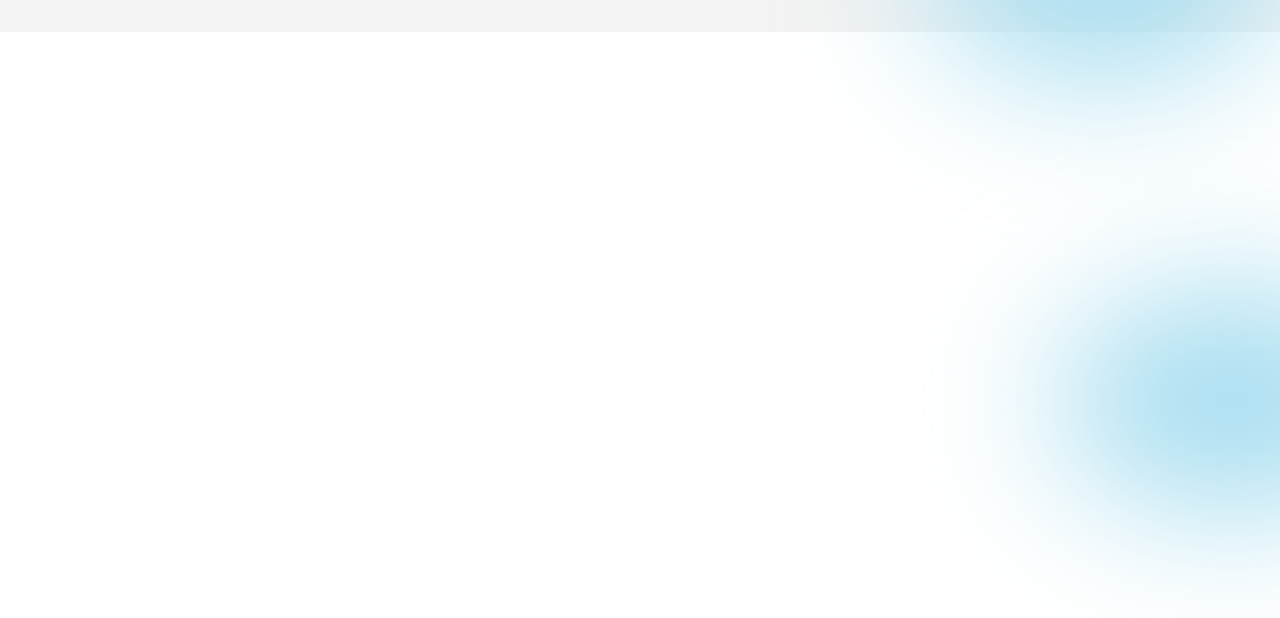
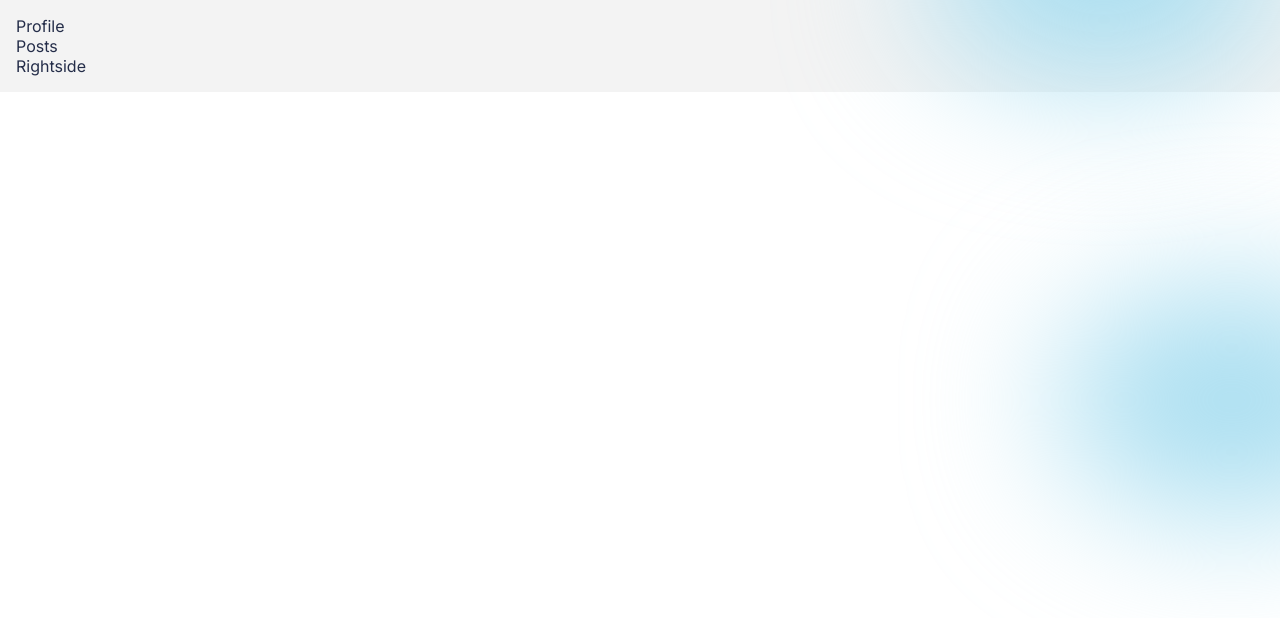
Before and after one commit to 16nicolha/app, a React (Create React App) app: page / in a window 1280 px wide. Shown: the top 618 px of the page. Built offline with nearby package versions, Linux system fonts and the light colour scheme.

Commit message:
added beginning of nav bar

```diff
--- a/src/App.js
+++ b/src/App.js
@@ -1,9 +1,11 @@
 import "./App.css"
+import Home from "./pages/Home";
 function App() {
   return (
     <div className="App">
         <div className = "blur" style={{top: '-18%', right: '0'}}></div>
         <div className = "blur" style={{top: '36%', right: '-8rem'}}></div>
+        <Home/>
     </div>
   );
 }
--- a/src/pages/Home.css
+++ b/src/pages/Home.css
@@ -0,0 +1,5 @@
+.Home {
+    position: relative;
+    display: grid;
+    grid-template-columns: 18rem auto 20rem;
+    }
--- a/src/pages/Home.jsx
+++ b/src/pages/Home.jsx
@@ -0,0 +1,15 @@
+import React from 'react'
+
+
+const Home = () => {
+    return (
+        <div class = "Home">
+            <div class="profileSide">Profile</div>
+            <div class="postSide">Posts</div>
+            <div class="RightSide">Rightside</div>
+        </div>
+    )
+
+}
+
+export default Home
```
